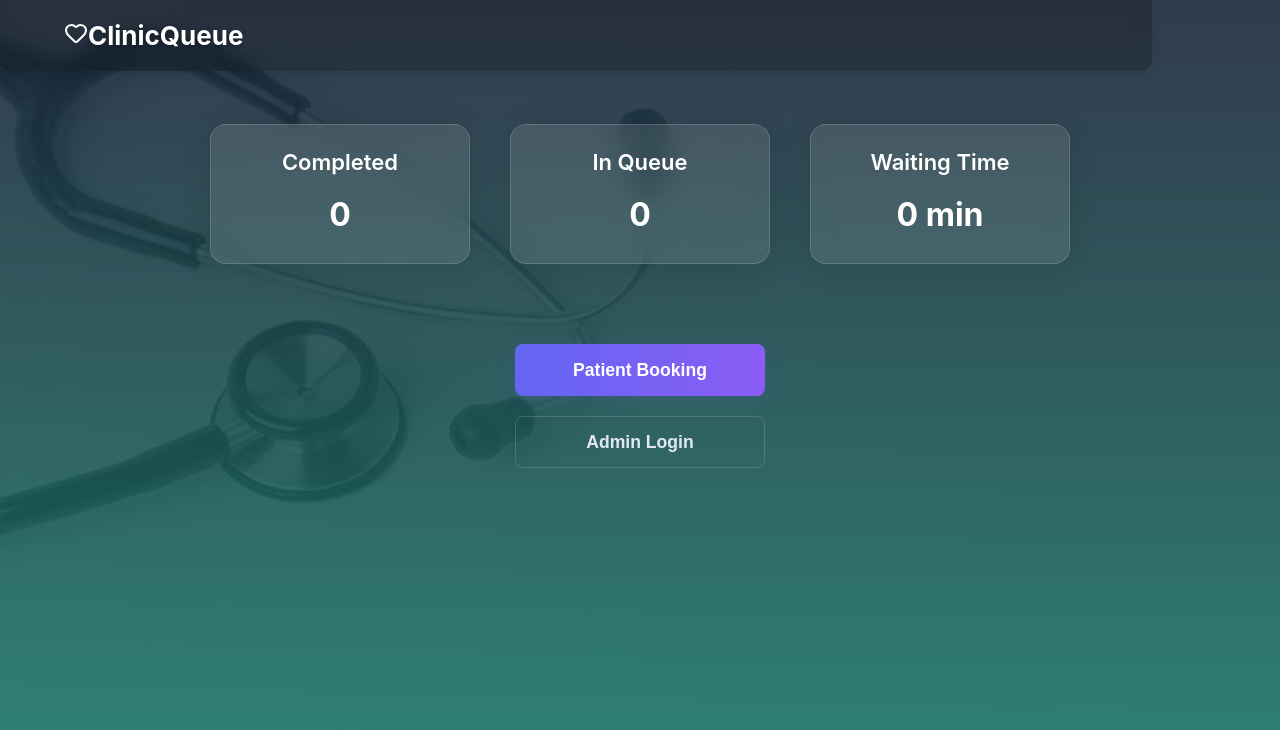
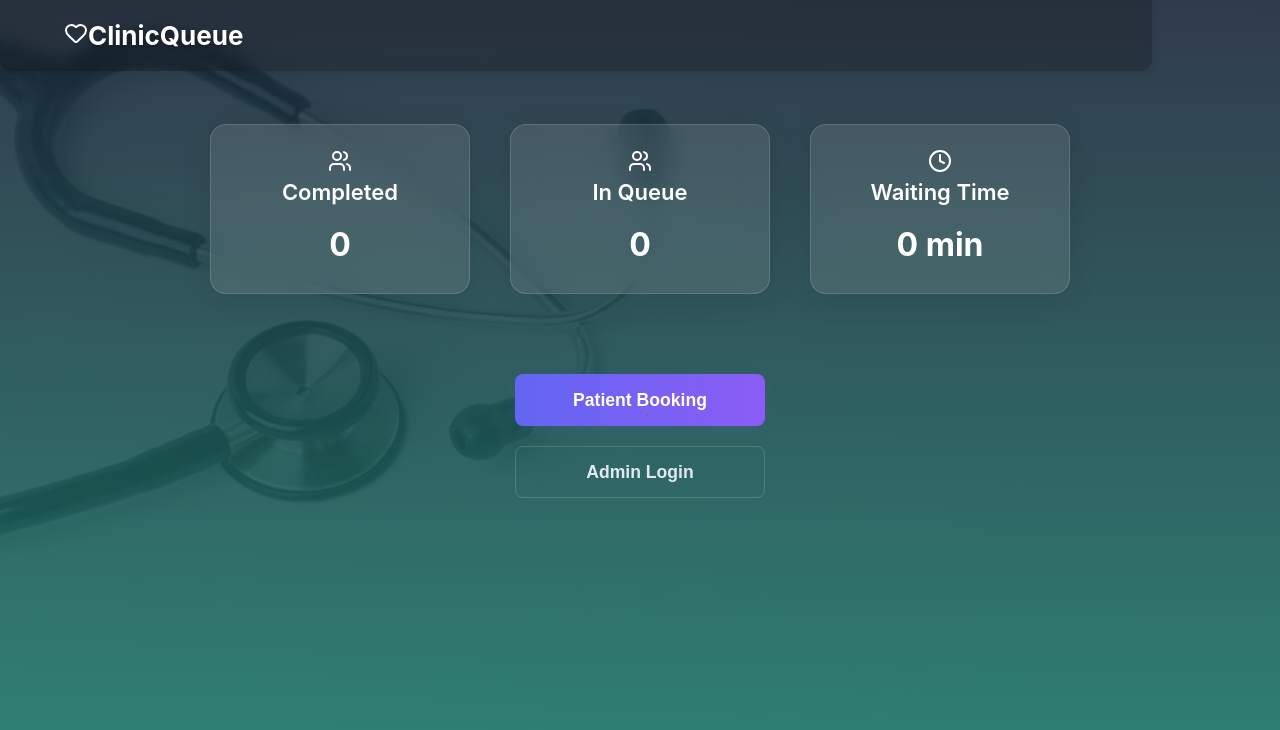
Before and after one commit to santhoshkv102003/SmartToken, a React (Vite) app in the folder client/: page / in a window 1280 px wide. Shown: the top 730 px of the page. Built offline with nearby package versions, Linux system fonts and the light colour scheme; no server answers.

Commit message:
add svg in queue and completed

```diff
--- a/client/src/components/Cards.jsx
+++ b/client/src/components/Cards.jsx
@@ -4,16 +4,19 @@ const Cards = ({ completed, queue, wait }) => {
   return (
     <div className="card-wrapper">
       <div className="glass-card">
+        <svg xmlns="http://www.w3.org/2000/svg" width="24" height="24" viewBox="0 0 24 24" fill="none" stroke="currentColor" stroke-width="2" stroke-linecap="round" stroke-linejoin="round" class="lucide lucide-users w-6 h-6 text-primary"><path d="M16 21v-2a4 4 0 0 0-4-4H6a4 4 0 0 0-4 4v2"></path><circle cx="9" cy="7" r="4"></circle><path d="M22 21v-2a4 4 0 0 0-3-3.87"></path><path d="M16 3.13a4 4 0 0 1 0 7.75"></path></svg>
         <h3>Completed</h3>
         <p>{completed}</p>
       </div>
 
       <div className="glass-card">
+        <svg xmlns="http://www.w3.org/2000/svg" width="24" height="24" viewBox="0 0 24 24" fill="none" stroke="currentColor" stroke-width="2" stroke-linecap="round" stroke-linejoin="round" class="lucide lucide-users w-6 h-6 text-primary"><path d="M16 21v-2a4 4 0 0 0-4-4H6a4 4 0 0 0-4 4v2"></path><circle cx="9" cy="7" r="4"></circle><path d="M22 21v-2a4 4 0 0 0-3-3.87"></path><path d="M16 3.13a4 4 0 0 1 0 7.75"></path></svg>
         <h3>In Queue</h3>
         <p>{queue}</p>
       </div>
 
       <div className="glass-card">
+        <svg xmlns="http://www.w3.org/2000/svg" width="24" height="24" viewBox="0 0 24 24" fill="none" stroke="currentColor" stroke-width="2" stroke-linecap="round" stroke-linejoin="round" class="lucide lucide-clock w-6 h-6 text-warning"><circle cx="12" cy="12" r="10"></circle><polyline points="12 6 12 12 16 14"></polyline></svg>
         <h3>Waiting Time</h3>
         <p>{wait} min</p>
       </div>
```
